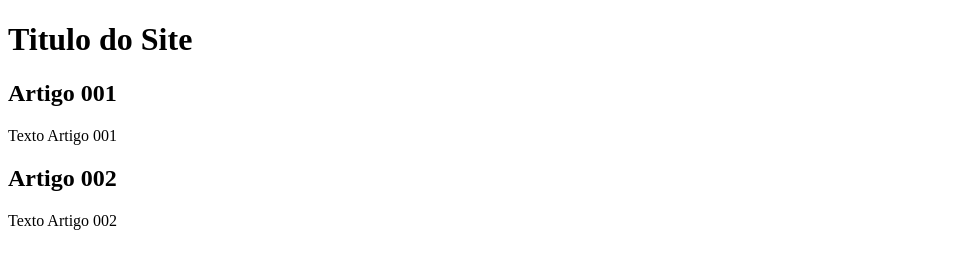
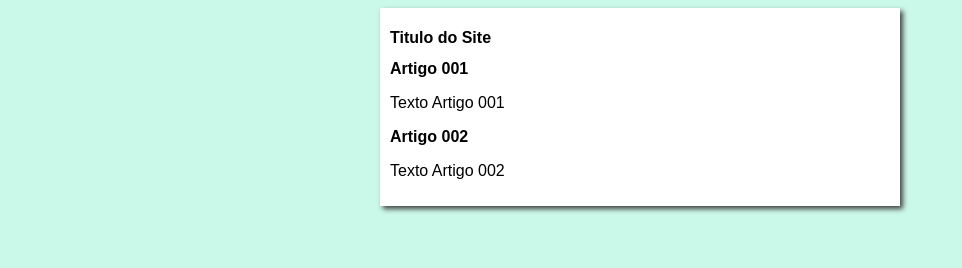
Before and after one commit to Romenildo-max/projeto-site, a plain HTML site: page index.html in a window 1280 px wide. Shown: the whole page, without its empty margins (0-962 px from the left). Drawn offline with Linux system fonts and the light colour scheme.

Commit message:
iniciando o design

```diff
--- /dev/null
+++ b/estilos/style.css
@@ -0,0 +1,16 @@
+* {
+    font-family: Arial, Helvetica, sans-serif;
+    font-size: 16px;
+}
+
+body {
+    background-color: rgb(202, 248, 233);
+}
+
+main {
+    background-color: white;
+    width: 500px;
+    margin: auto;
+    padding: 10px;
+    box-shadow: 3px 3px 5px rgb(68, 67, 67);
+}
--- a/index.html
+++ b/index.html
@@ -4,6 +4,7 @@
     <meta charset="UTF-8">
     <meta name="viewport" content="width=device-width, initial-scale=1.0">
     <title>Titulo do site</title>
+    <link rel="stylesheet" href="estilos/style.css">
 </head>
 <body>
     <main>
```
